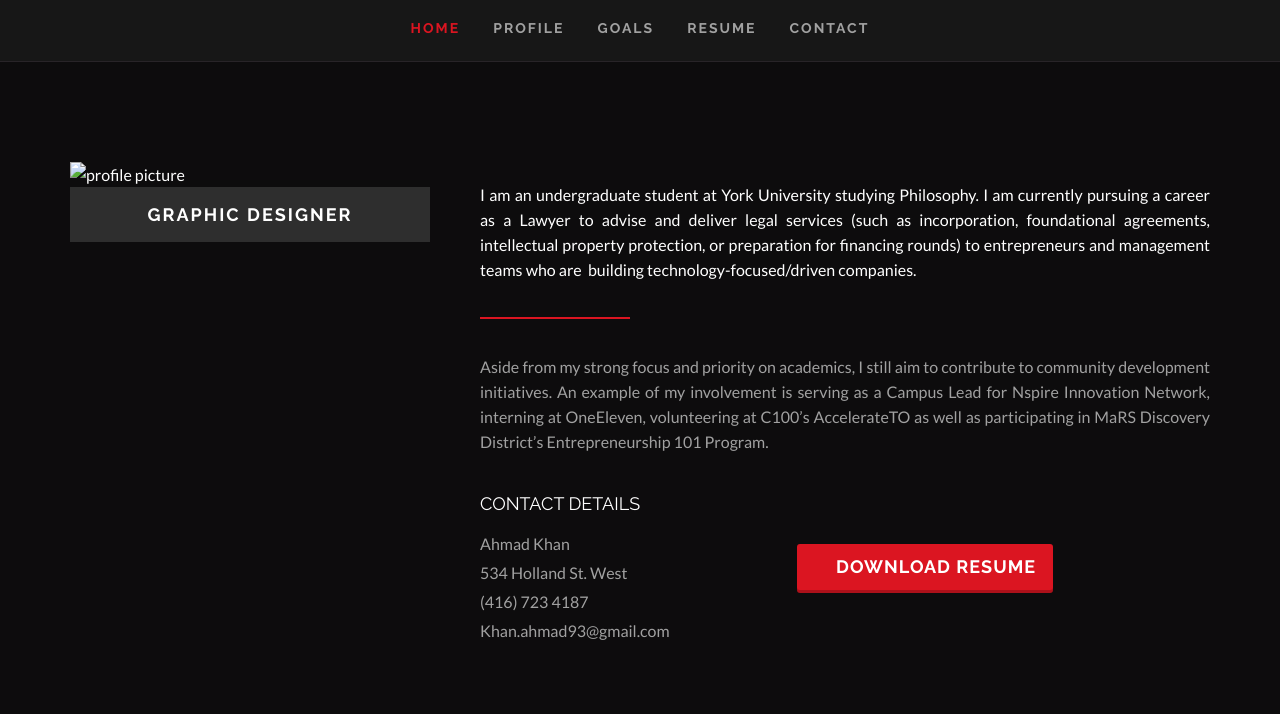
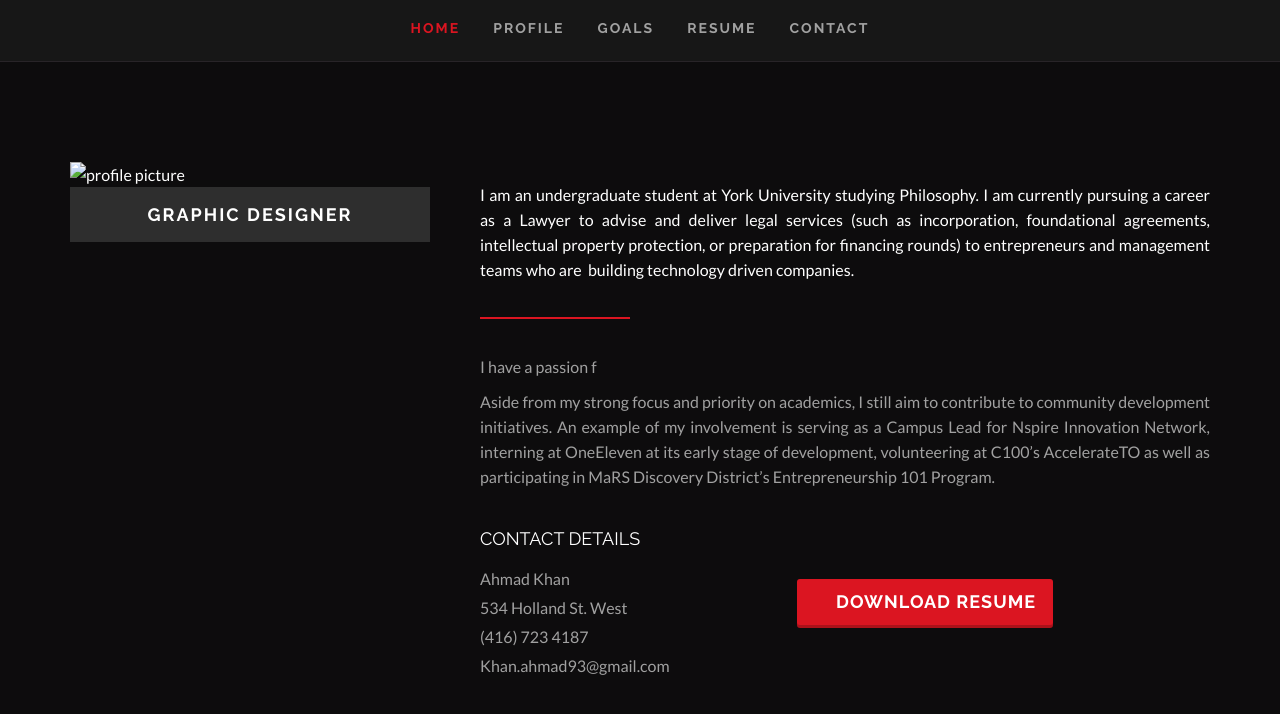
Before and after one commit to clearcareer/AhmadKhan, a Jekyll site: the page built from index.html, in a window 1280 px wide and 900 px high, scrolled down 764 px, cut to the strip 75-789 px from the top of the window. Built offline with Jekyll 4.4.1, drawn with Linux system fonts in a browser that asks for light colours; some web fonts are replaced.

Commit message:
Updated '/index.html' via CloudCannon

```diff
--- a/index.html
+++ b/index.html
@@ -184,13 +184,13 @@
                                 <div class="col-md-12">
                                     <h2 class="section-title editable"></h2>
 
-                                    <p class="editable">I am an undergraduate student at York University studying Philosophy. I am currently pursuing a career as a Lawyer to advise and deliver legal services (such as incorporation, foundational agreements, intellectual property protection, or preparation for financing rounds) to entrepreneurs and management teams who are &nbsp;building technology-focused/driven companies.</p>
+                                    <p class="editable">I am an undergraduate student at York University studying Philosophy. I am currently pursuing a career as a Lawyer to advise and deliver legal services (such as incorporation, foundational agreements, intellectual property protection, or preparation for financing rounds) to entrepreneurs and management teams who are &nbsp;building technology driven companies.</p>
 
                                     <span class="divider"></span>
 
-                                    <p class="text-grey editable">Aside from my strong focus and priority on academics, I still aim to contribute to community development initiatives. An example of my involvement is serving as a Campus Lead for Nspire Innovation Network, interning at OneEleven, volunteering at C100&rsquo;s AccelerateTO as well as participating in MaRS Discovery District&rsquo;s Entrepreneurship 101 Program.</p>
+                                    <p class="text-grey editable">I have a passion f</p>
 
-                                    <p class="text-grey editable"></p>
+                                    <p class="text-grey editable">Aside from my strong focus and priority on academics, I still aim to contribute to community development initiatives. An example of my involvement is serving as a Campus Lead for Nspire Innovation Network, interning at OneEleven at its early stage of development, volunteering at C100&rsquo;s AccelerateTO as well as participating in MaRS Discovery District&rsquo;s Entrepreneurship 101 Program.</p>
                                 </div>
                                 <!-- //.col-md-12 -->
                             </div>
```
